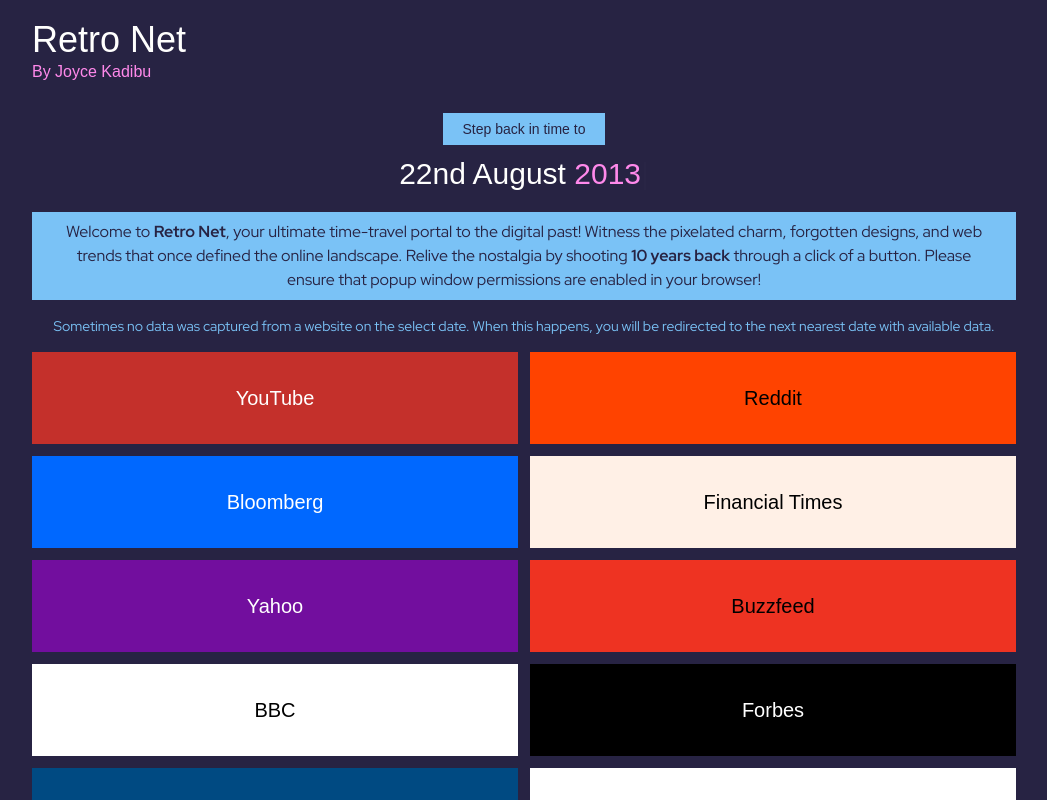
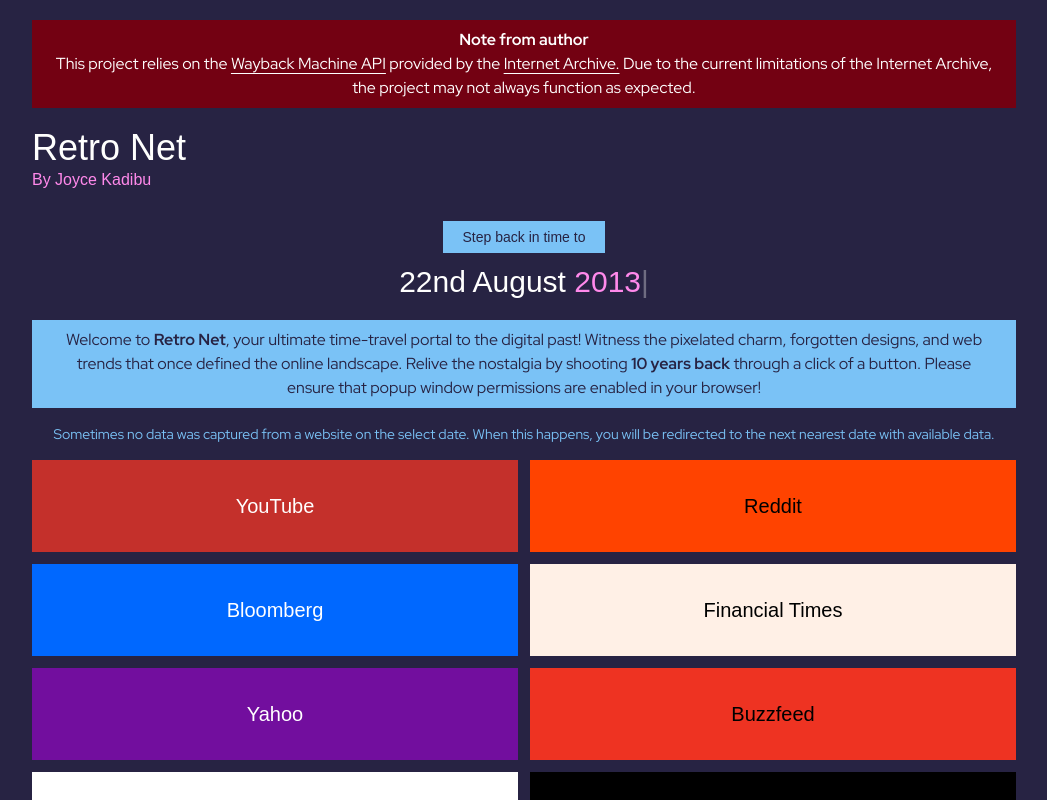
Before and after one commit to jbkad/retronet, a React (Create React App) app: page / in a window 1280 px wide. Shown: the top 800 px of the page, without its empty margins (116-1163 px from the left). Built offline with nearby package versions, Linux system fonts and the light colour scheme; a web font is replaced by a local one.

Commit message:
feat(note): authors note added to nav

```diff
--- a/src/components/Navbar.js
+++ b/src/components/Navbar.js
@@ -1,6 +1,9 @@
+import { Note } from "./Note";
+
 export function Navbar() {
     return (
         <nav className="w-full">
+            <Note />
             <div className='pb-8'>
                 <div className="flex w-fit font-jaro text-4xl text-primary hover:text-paragraph transition-colors duration-500">
                     Retro Net
--- /dev/null
+++ b/src/components/Note.js
@@ -0,0 +1,11 @@
+function Note() {
+    return (
+        <div className="text-white sm:text-base text-xs font-redhat bg-[#730112] py-2 px-5 mb-5 py-2">
+          <div className="font-bold">Note from author</div>
+          This project relies on the <a className="underline underline-offset-4 hover:text-paragraph" href="https://blog.archive.org/developers/" target="blank">Wayback Machine API</a> provided by the <a className="underline underline-offset-4 hover:text-paragraph" href="https://archive.org/" target="blank">Internet Archive.</a>
+          {" "}Due to the current limitations of the Internet Archive, the project may not always function as expected.
+        </div>
+    );
+  }
+
+export { Note };
```
